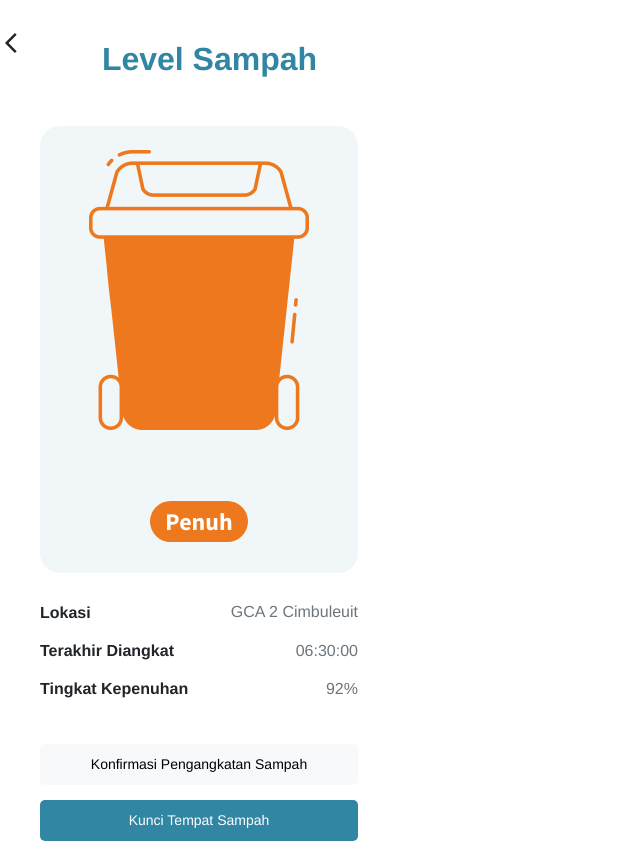
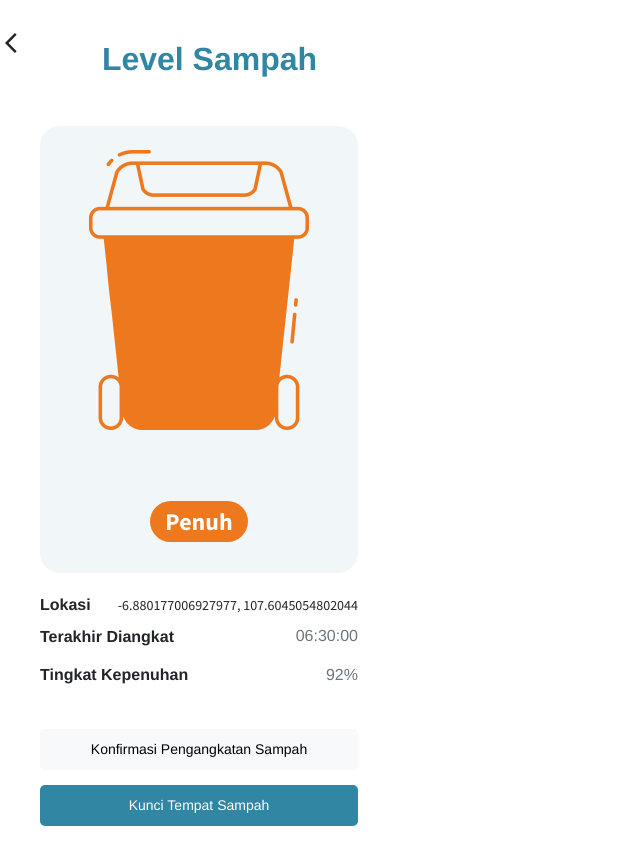
Before and after one commit to divyamaharani10/smart-trash-bin-monitoring, a React (Vite) app in the folder trash-bin-reksti/: page /level in a window 1280 px wide. Shown: the whole page, without its empty margins (0-640 px from the left). Built offline with nearby package versions, Linux system fonts and the light colour scheme.

Commit message:
location

```diff
--- a/trash-bin-reksti/src/views/binLevel.css
+++ b/trash-bin-reksti/src/views/binLevel.css
@@ -59,6 +59,13 @@ text{
     margin: 0px;
   }
 
+text-body{
+    font-size: 14px;
+    text-align: end;
+    width: fit-content;
+    margin: 0px;
+  }
+
 b{
     width: fit-content;
   }
--- a/trash-bin-reksti/src/views/binLevel.jsx
+++ b/trash-bin-reksti/src/views/binLevel.jsx
@@ -76,7 +76,7 @@ const BinLevel = () => {
                 <div className="flex-container-column-description">
                     <div className="flex-container-row">
                         <b>Lokasi</b>
-                        <text>GCA 2 Cimbuleuit</text>
+                        <text-body>-6.880177006927977, 107.6045054802044</text-body>
                     </div>
                     <div className="flex-container-row">
                         <b>Terakhir Diangkat</b>
```
